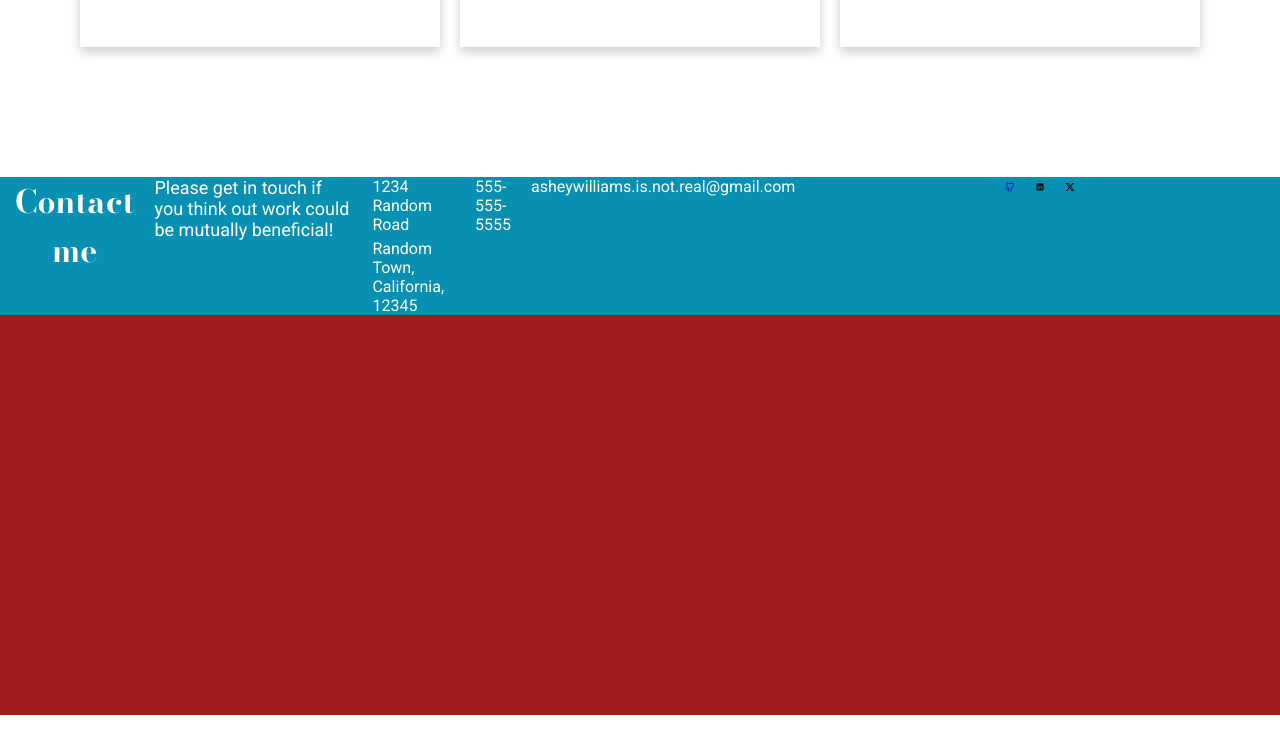
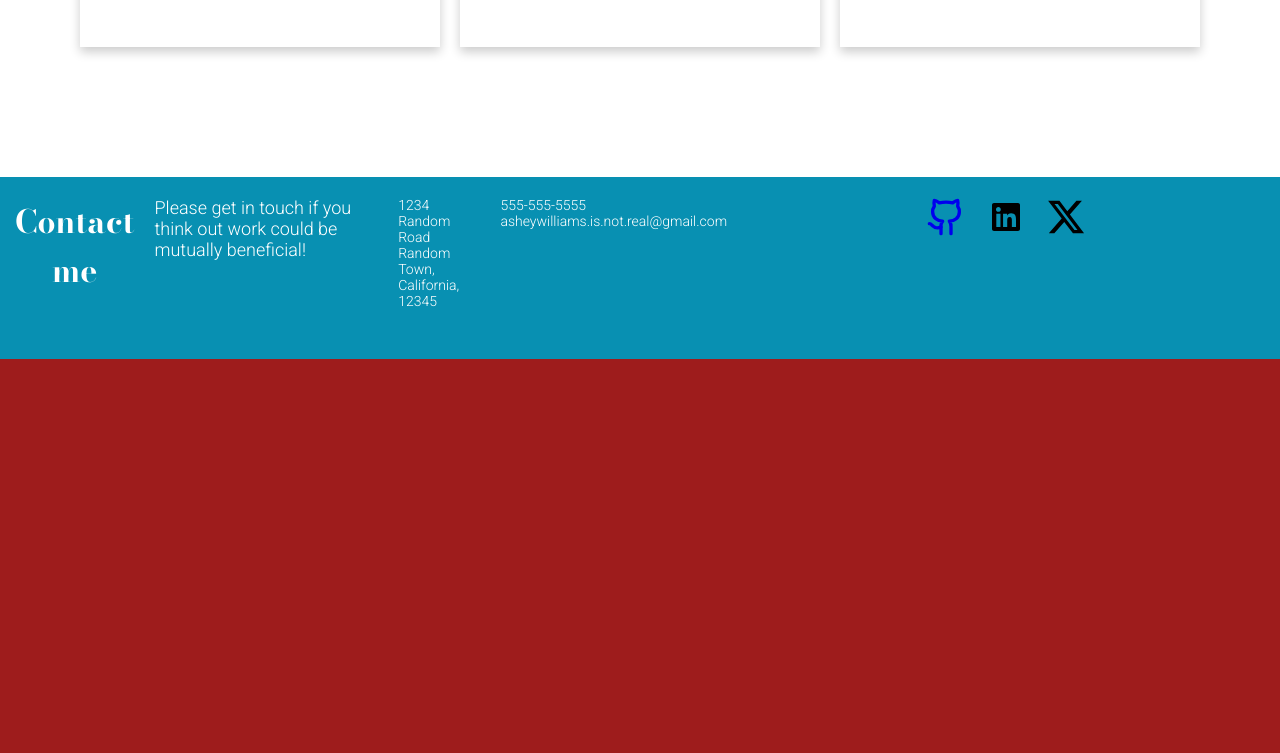
Before and after one commit to krasovskaq/homepage-TOP, a website built with Vite: page project/index.html in a window 1280 px wide. Shown: the part 1601-2354 px from the top of the page. Before the commit the page ends 2316 px from the top, so only its background shows below. Built offline with nearby package versions, Linux system fonts and the light colour scheme.

Commit message:
style: customizing the appearance of contacts section

```diff
--- a/project/index.html
+++ b/project/index.html
@@ -469,11 +469,12 @@
           >
         </div>
 
+        <div class="contacts__item c-item-1">
           <div class="contacts__item">
             <svg aria-hidden="true" class="contacts__icon"></svg>
             <a
               href="tel:+15555555555"
-            class="contacts__link"
+              class="contacts__link text"
               aria-label="Позвонить по телефону: 555-555-5555 "
               >555-555-5555</a
             >
@@ -482,9 +483,10 @@
             <svg aria-hidden="true" class="contacts__icon"></svg>
             <a
               href="mailto:ashleywilliams.is.not.real@gmail.com"
-            class="contacts__link"
+              class="contacts__link text"
               >asheywilliams.is.not.real@gmail.com</a
             >
+          </div>
         </div>
         <div class="footer-left__socials-wrapper">
           <a
--- a/project/src/style.css
+++ b/project/src/style.css
@@ -55,6 +55,10 @@ body {
 
 .title {
   font-family: "Bodoni Moda";
+}
+
+.text {
+  font-size: var(--font-small-14);
 }
 
 .item-1 {
@@ -234,7 +238,6 @@ body {
   height: 15px;
 }
 
-.my-work__icon {}
 
 .my-work__title {
   margin-bottom: 20px;
@@ -253,8 +256,9 @@ body {
   font-size: 12px;
 }
 
-.contacts {
-  padding: 0 15px;
+
+.footer__contacts {
+  padding: 20px 15px 50px 15px;
   display: flex;
   flex-direction: column;
   gap: 20px;
@@ -262,6 +266,8 @@ body {
   background-color: var(--bg-secondary);
   font-style: normal;
   font-size: var(--font-small);
+  font-weight: 300;
+
 }
 
 .contacts__left {
@@ -275,14 +281,17 @@ body {
   font-size: var(--font-large);
 }
 
+
+
 .contacts__desc-text {
   font-size: var(--font-medium);
+
 }
 
 .c-item-1 {
   display: flex;
   flex-direction: column;
-  gap: 5px;
+
 
 }
 
@@ -317,6 +326,16 @@ body {
   width: 100%;
   height: 400px;
   background-color: var(--crimson-red);
+}
+
+.footer-left__socials {
+  width: 40px;
+  height: 40px;
+}
+
+.footer-left__socials-icon {
+  width: 100%;
+  height: 100%;
 }
 
 @media (min-width: 768px) {
```
Lines whose indentation alone changed are shown as unchanged.
